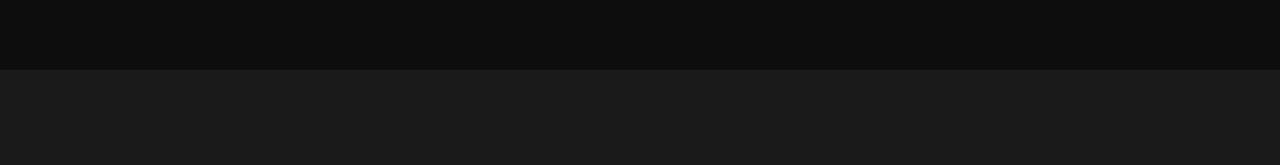
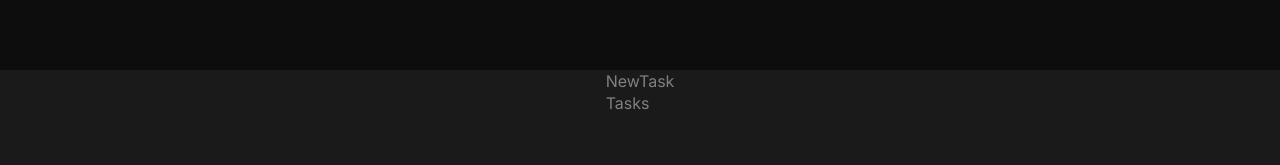
Before and after one commit to anacnogueira/iginite-reactjs-desafio-1, a React (Vite) app: page / in a window 1280 px wide. Shown: the part 130-295 px from the top of the page. Built offline with nearby package versions, Linux system fonts and the light colour scheme.

Commit message:
Estilizando component App

```diff
--- /dev/null
+++ b/src/App.module.css
@@ -0,0 +1,6 @@
+.wrapper {
+  display: flex;
+  align-items: center;
+  justify-content: center;
+  margin-bottom: 1rem;
+}
--- a/src/App.tsx
+++ b/src/App.tsx
@@ -1,10 +1,18 @@
 import { Header } from "./components/Header";
+import styles from "./App.module.css";
 import "./global.css";
 
 export function App() {
   return (
     <>
       <Header />
+      <div className={styles.wrapper}>
+        <main>
+          NewTask
+          <br />
+          Tasks
+        </main>
+      </div>
     </>
   );
 }
```
